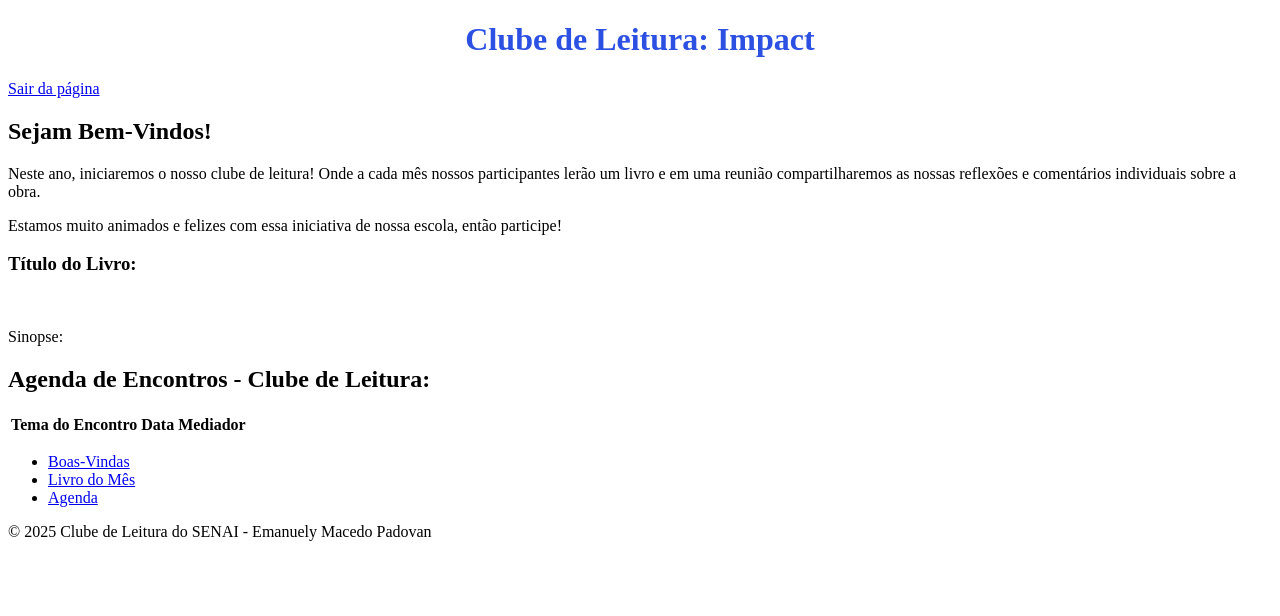
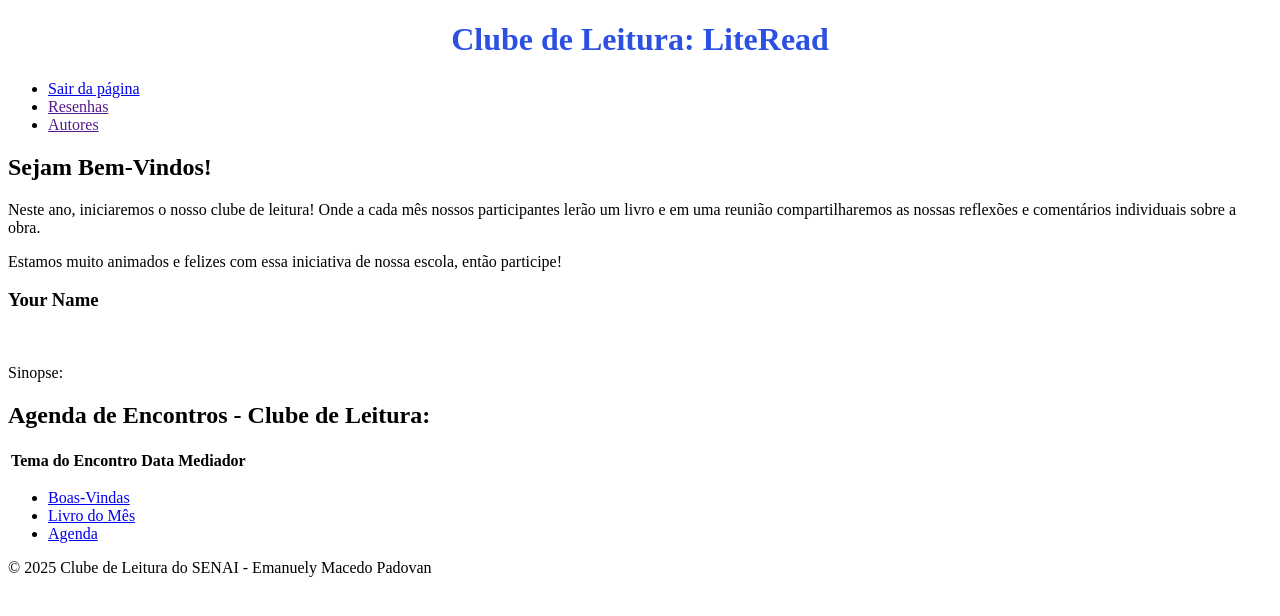
Before and after one commit to emanuely-padovan/Emanuely-Macedo-Padovan, a plain HTML site: page avaliacao-html-clube-leitura-emanuely-macedo-padovan/clube.html in a window 1280 px wide. Drawn offline with Linux system fonts and the light colour scheme; files that its build step writes are made by us from their sources.

Commit message:
Alterações na estrutura de pastas e dowload de imagem

```diff
--- a/avaliacao-html-clube-leitura-emanuely-macedo-padovan/src/clube.html
+++ b/avaliacao-html-clube-leitura-emanuely-macedo-padovan/clube.html
@@ -8,32 +8,33 @@
 </head>
 <body>
     <header>
-        <h1>Clube de Leitura: Impact</h1>
+        <h1>Clube de Leitura: LiteRead</h1>
         <nav>
-            <a href="index.html">Sair da página</a>
-            <a href=""></a>
-            <a href=""></a>
-            <a href=""></a>
+            <ul>
+                <li><a href="index.html">Sair da página</a></li>
+                <li><a href="">Resenhas</a></li>
+                <li><a href="">Autores</a></li>
+            </ul>
         </nav>
     </header>
 
     <main>
-        <section id="#boasvindas">
+        <section id="boasvindas">
             <h2>Sejam Bem-Vindos!</h2>
 
             <p>Neste ano, iniciaremos o nosso clube de leitura! Onde a cada mês nossos participantes lerão um livro e em uma reunião compartilharemos as nossas reflexões e comentários individuais sobre a obra.</p>
             <p>Estamos muito animados e felizes com essa iniciativa de nossa escola, então participe!</p>
         </section>
 
-        <section id="#livro-mes">
+        <section id="livro-mes">
             <article>
-                <h3>Título do Livro:</h3>
+                <h3>Your Name</h3>
                 <img>
                 <p>Sinopse:</p>
             </article>
         </section>
 
-        <section id="#agenda">
+        <section id="agenda">
             <h2>Agenda de Encontros - Clube de Leitura:</h2>
             <table>
                 <tr>
@@ -47,7 +48,7 @@
 
     <aside>
         <ul>
-            <li><a href="#boasvidas">Boas-Vindas</a></li>
+            <li><a href="#boasvindas">Boas-Vindas</a></li>
             <li><a href="#livro-mes">Livro do Mês</a></li>
             <li><a href="#agenda">Agenda</a></li>
         </ul>
```
Also changed, not shown: avaliacao-html-clube-leitura-emanuely-macedo-padovan/index.html (renamed from avaliacao-html-clube-leitura-emanuely-macedo-padovan/src/index.html), avaliacao-html-clube-leitura-emanuely-macedo-padovan/src/img/capa-livro.jpg.jpg (added).
